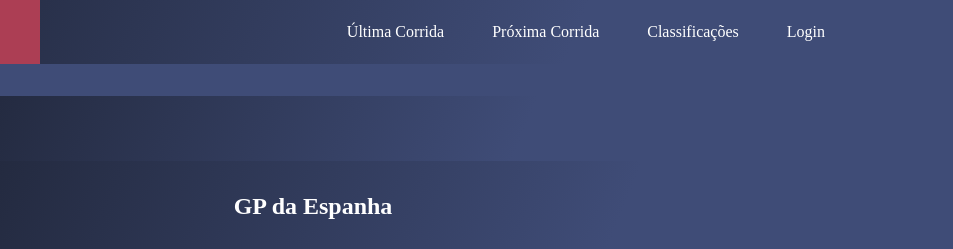
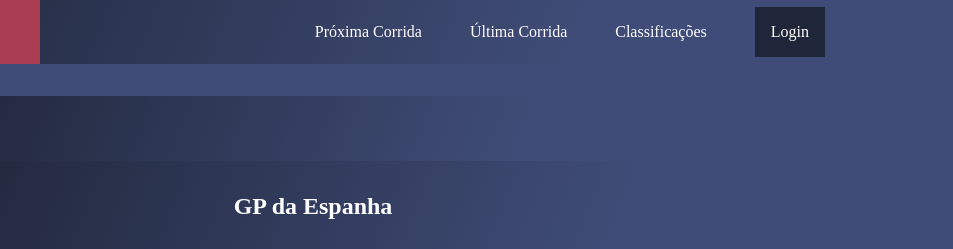
Before and after one commit to engenheiross/FIAP-Challenge, a plain HTML site: page index.html in a window 1280 px wide. Shown: the top 249 px of the page, 327-1280 px from the left. Drawn offline with Linux system fonts and the light colour scheme.

Commit message:
Hyperlinks no header consertados e estilizando botão de login

```diff
--- a/css/style.css
+++ b/css/style.css
@@ -45,12 +45,28 @@ nav, ul {
     list-style: none;
     gap: 3rem;
     align-items: center;
+    list-style: none;
+}
+
+nav li a {
+    text-decoration: none;
+    font-weight: none;
+    font-style: none;
+
 }
 
 nav li :hover {
     cursor: pointer;
     color: var(--third-color);
 }
+
+#login-btn {
+    background-color: var(--secondary-color);
+    padding-inline: 2rem;
+    padding: 1rem;
+    transition: 200ms;
+}
+
 
 #main {
     padding-top: 2rem;
@@ -125,6 +141,7 @@ nav li :hover {
 .btn:hover {
     background: var(--third-color);
     cursor: pointer;
+    color: white;
 }
 
 #noticias-container {
--- a/index.html
+++ b/index.html
@@ -14,10 +14,10 @@
         </div>
         <nav>
             <ul>
-                <li><a>Última Corrida</a></li>
-                <li><a>Próxima Corrida</a></li>
-                <li><a>Classificações</a></li>
-                <li id="login-btn"><a>Login</a></li>
+                <li><a href="#proxima-corrida">Próxima Corrida</a></li>
+                <li><a href="#ultima-corrida">Última Corrida</a></li>
+                <li><a href="#tabela">Classificações</a></li>
+                <li class="btn"><a>Login</a></li>
             </ul>
         </nav>
     </div>
```
